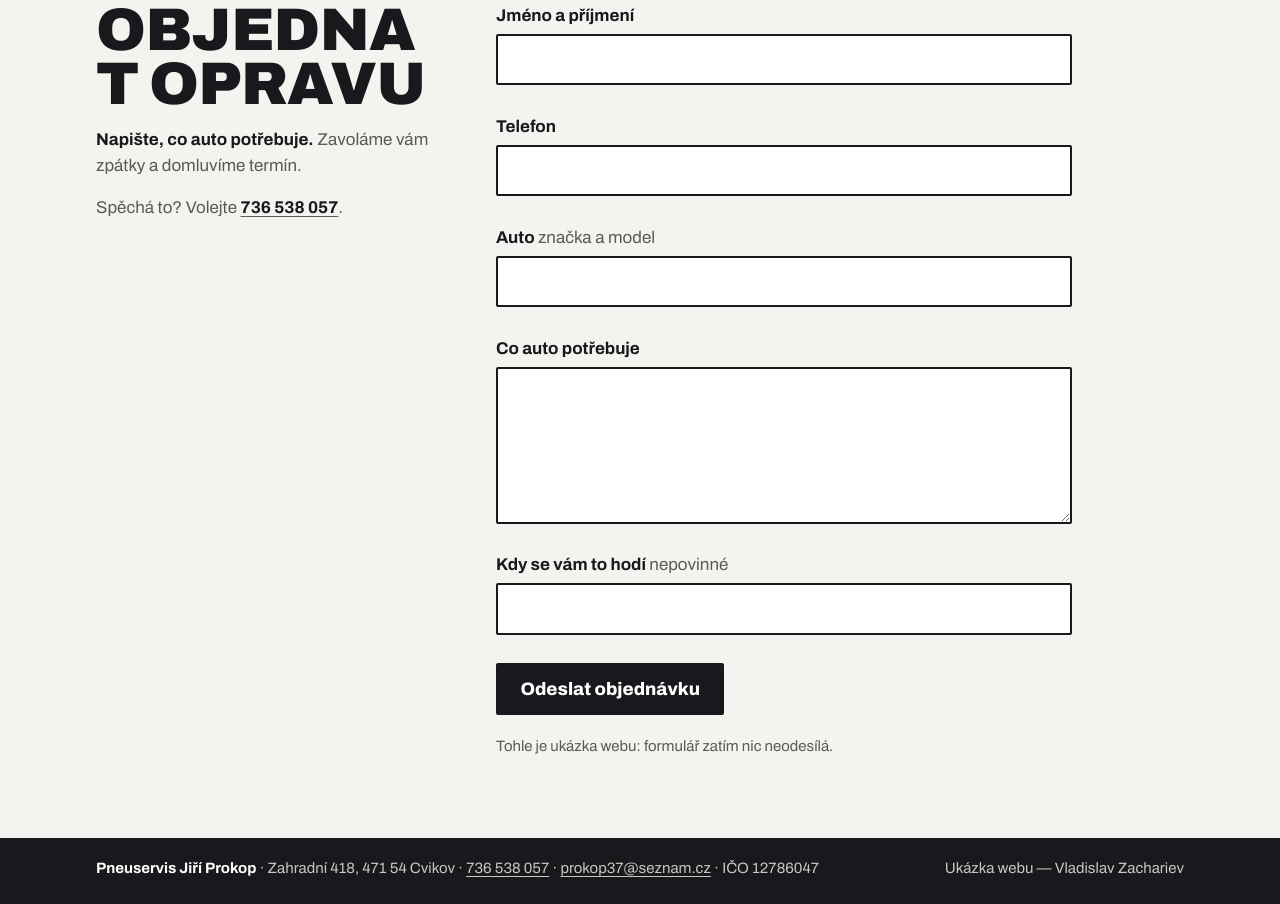
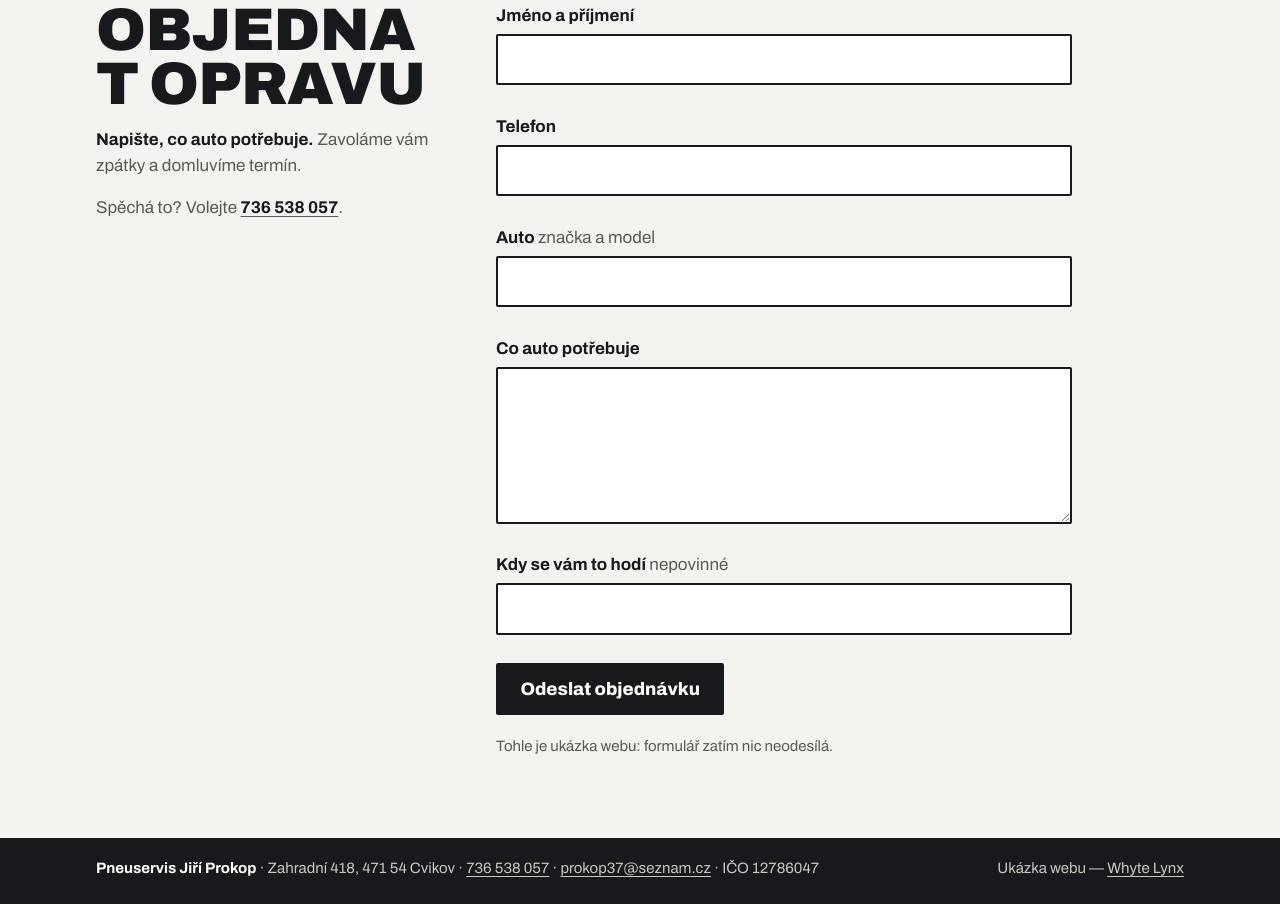
Before and after one commit to vladislavzachariev-oss/pneuservis-jiri-prokop, a plain HTML site: page index.html in a window 1280 px wide. Shown: the part 2366-3270 px from the top of the page. Drawn offline with Linux system fonts and the light colour scheme.

Commit message:
patička: Whyte Lynx

```diff
--- a/index.html
+++ b/index.html
@@ -386,7 +386,7 @@ h1 span{display:block}
 <footer class="pata">
   <div class="frame">
     <p><strong>Pneuservis Jiří Prokop</strong> · Zahradní 418, 471&nbsp;54 Cvikov · <a href="tel:+420736538057">736&nbsp;538&nbsp;057</a> · <a href="mailto:prokop37@seznam.cz">prokop37@seznam.cz</a> · IČO 12786047</p>
-    <p>Ukázka webu — Vladislav Zachariev</p>
+    <p>Ukázka webu — <a href="https://whytelynx.cz">Whyte Lynx</a></p>
   </div>
 </footer>
 
```
